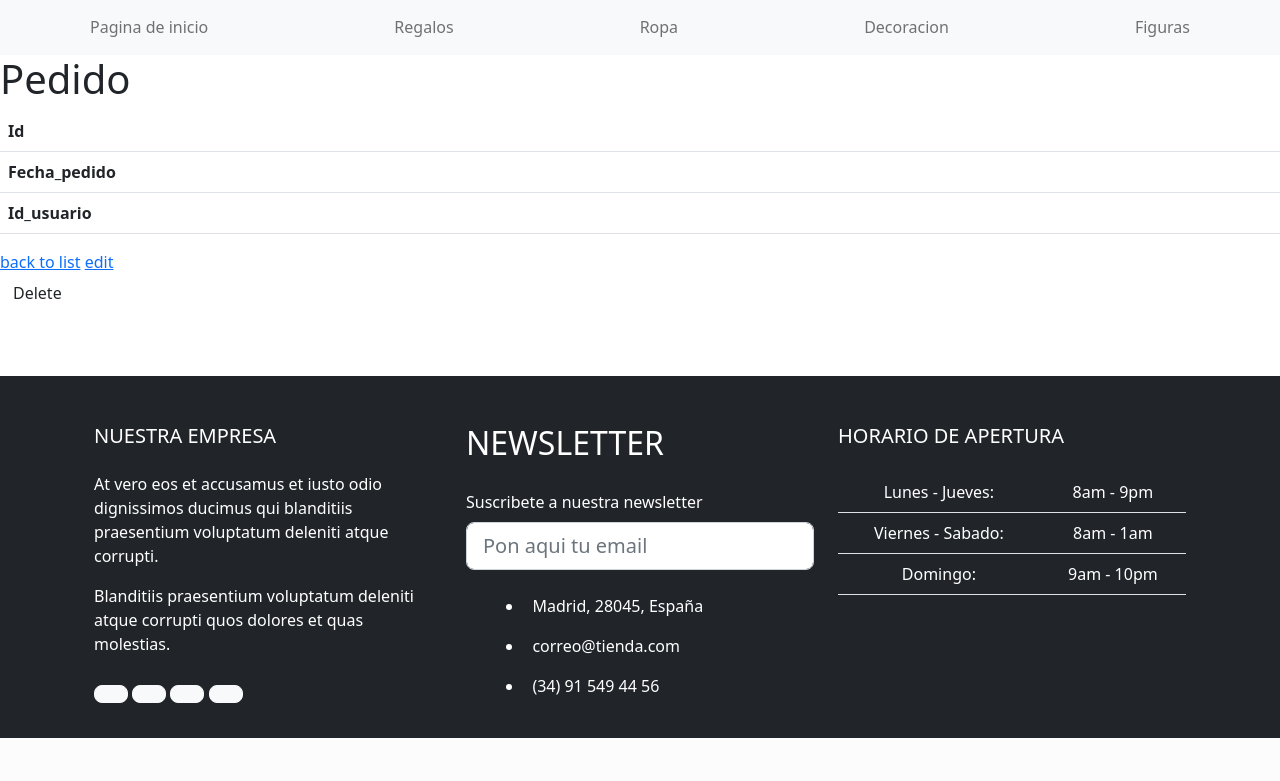
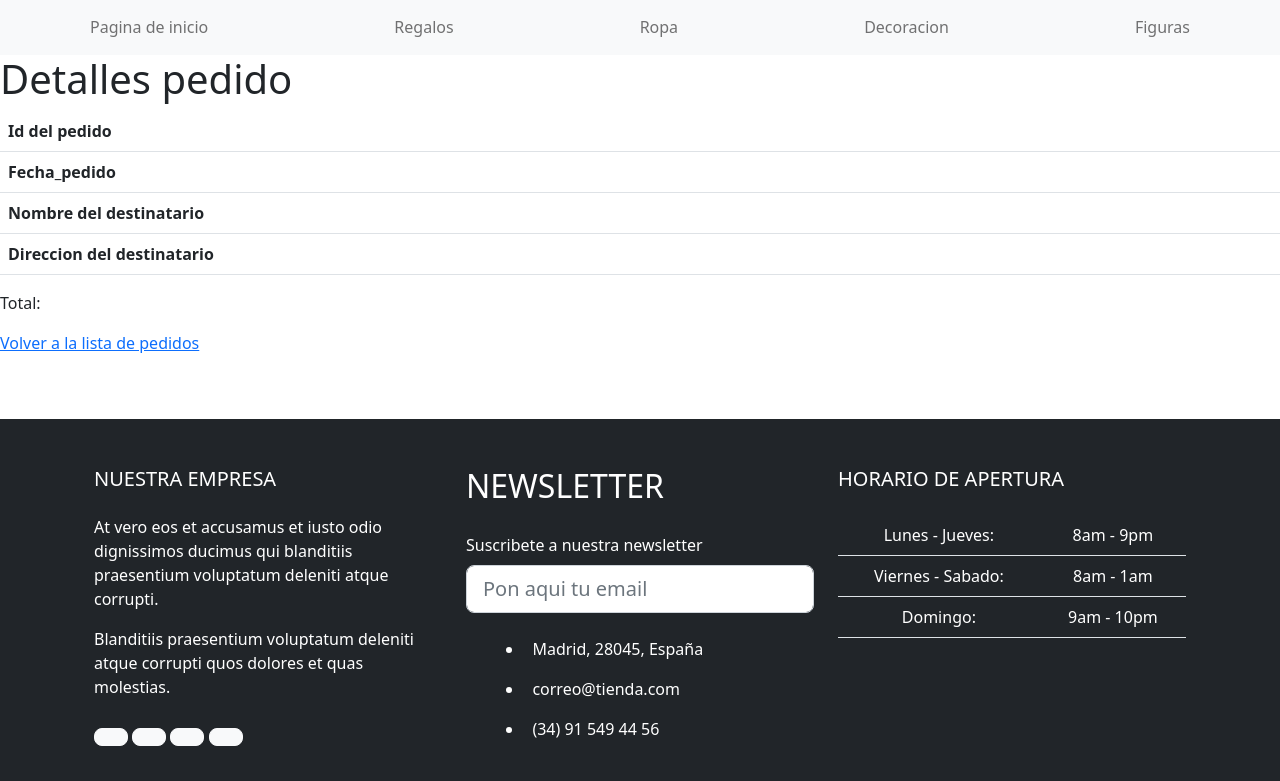
Before and after one commit to Vfuentetaja/SymfonyMarket, a Symfony app: template templates/pedido/show.html.twig in a window 1280 px wide. Shown: the part 163-944 px from the top of the page. Before the commit the page ends 901 px from the top, so only its background shows below. Run offline with Twig, Linux system fonts and the light colour scheme; the template is opened without the code that fills it, so the values that code supplies are empty; some libraries are stand-ins or nearby versions.

Commit message:
commit con pedidos y item ya hechos

```diff
--- a/public/styles/app.css
+++ b/public/styles/app.css
@@ -2,6 +2,11 @@
     width: 50px;
     height: 50px;
 }
+
+/* .media-imagen{
+    width: 100px;
+    height: 50px;
+} */
 
 .textos_cabecera{
     color:rgb(255, 255, 255)
@@ -231,6 +236,24 @@
     width: 60%;
 }
 
+.contenedor #pedido {
+    width: 100%;
+    margin: auto;
+    display: inline-block;
+}
+
+.contenedor #pedido > div {
+    margin-top: 2%;
+    display:flex;
+    justify-content: space-between;
+}
+
+.contenedor #pedido > div >label{
+    font-family: cursive;
+    font-weight: bolder;
+    width: 35%;
+}
+
 
 .contenedor button{
     font-family: cursive;
--- a/src/Entity/Producto.php
+++ b/src/Entity/Producto.php
@@ -45,6 +45,7 @@
     #[ORM\Column(nullable: true)]
     private ?int $descuento = null;
 
+    //#[ORM\OneToMany(mappedBy: 'producto', targetEntity: Item::class,cascade: ['persist','remove'])]
     #[ORM\OneToMany(mappedBy: 'producto', targetEntity: Item::class)]
     private Collection $items;
 
--- a/src/Form/PedidoType.php
+++ b/src/Form/PedidoType.php
@@ -14,6 +14,8 @@
         $builder
             ->add('fecha_pedido')
             ->add('id_usuario')
+            ->add('destinatario')
+            ->add('direccionDestinatario')
         ;
     }
 
--- a/templates/comunes/_menu.html.twig
+++ b/templates/comunes/_menu.html.twig
@@ -34,6 +34,14 @@
 
       {% if is_granted('ROLE_ADMIN')%}
       <li class="nav-item active">
+        <a class="nav-link" href="{{path('app_producto_new')}}">
+          Crear producto
+        </a>
+      </li>
+      {% endif %}
+
+      {% if is_granted('ROLE_ADMIN')%}
+      <li class="nav-item active">
         <a class="nav-link" href="{{path('app_producto_search_all')}}">
           Lista de productos
         </a>
@@ -42,19 +50,27 @@
 
       {% if is_granted('ROLE_ADMIN')%}
       <li class="nav-item active">
-        <a class="nav-link" href="{{path('app_producto_new')}}">
-          Crear producto
-        </a>
-      </li>
-    {% endif %}
-
-      {% if is_granted('ROLE_ADMIN')%}
-      <li class="nav-item active">
         <a class="nav-link" href="{{path('app_user_index')}}">
           Lista de usuarios
         </a>
       </li>
       {% endif %}
+
+      {% if app.user %}
+        {% if is_granted('ROLE_ADMIN')%}
+        <li class="nav-item active">
+          <a class="nav-link" href="{{path('app_pedido_index_all')}}">
+            Lista de pedidos
+          </a>
+        </li>
+        {% else %}
+        <li class="nav-item active">
+          <a class="nav-link" href="{{path('app_pedido_index', {'id': app.user.id}) }}">
+            Lista de pedidos
+          </a>
+        </li>
+        {% endif %}
+      {% endif %}
     </ul>
   </div>
 </nav>
--- /dev/null
+++ b/templates/item/_delete_form.html.twig
@@ -0,0 +1,4 @@
+<form method="post" action="{{ path('app_item_delete', {'id': pedido.id,'id_item': item.id}) }}" onsubmit="return confirm('¿Seguro que quieres eliminar este producto del pedido?');">
+    <input type="hidden" name="_token" value="{{ csrf_token('delete' ~ pedido.id) }}">
+    <button class="btn">Sacar del pedido</button>
+</form>
--- a/templates/pedido/_delete_form.html.twig
+++ b/templates/pedido/_delete_form.html.twig
@@ -1,4 +1,4 @@
-<form method="post" action="{{ path('app_pedido_delete', {'id': pedido.id}) }}" onsubmit="return confirm('Are you sure you want to delete this item?');">
+<form method="post" action="{{ path('app_pedido_delete', {'id': pedido.id}) }}" onsubmit="return confirm('¿Seguro que quieres eliminar este pedido?');">
     <input type="hidden" name="_token" value="{{ csrf_token('delete' ~ pedido.id) }}">
-    <button class="btn">Delete</button>
+    <button class="btn">Eliminar</button>
 </form>
--- a/templates/pedido/_form.html.twig
+++ b/templates/pedido/_form.html.twig
@@ -1,4 +1,4 @@
 {{ form_start(form) }}
     {{ form_widget(form) }}
-    <button class="btn">{{ button_label|default('Save') }}</button>
+    <button class="btn btn-primary">{{ button_label|default('Save') }}</button>
 {{ form_end(form) }}
--- a/templates/pedido/show.html.twig
+++ b/templates/pedido/show.html.twig
@@ -3,12 +3,12 @@
 {% block title %}Pedido{% endblock %}
 
 {% block body %}
-    <h1>Pedido</h1>
+    <h1>Detalles pedido</h1>
 
     <table class="table">
         <tbody>
             <tr>
-                <th>Id</th>
+                <th>Id del pedido</th>
                 <td>{{ pedido.id }}</td>
             </tr>
             <tr>
@@ -16,15 +16,29 @@
                 <td>{{ pedido.fechaPedido ? pedido.fechaPedido|date('Y-m-d H:i:s') : '' }}</td>
             </tr>
             <tr>
-                <th>Id_usuario</th>
-                <td>{{ pedido.idUsuario }}</td>
+                <th>Nombre del destinatario</th>
+                <td>{{ pedido.destinatario}}</td>
+            </tr>
+            <tr>
+                <th>Direccion del destinatario</th>
+                <td>{{ pedido.direccionDestinatario }}</td>
             </tr>
         </tbody>
     </table>
+    <ul>
+    {% for item in pedido.items %}
+        <li>{{item.producto.nombre}}:  {{item.producto.precio}}.  Cantidad:{{item.cantidad}}  {{ include('item/_delete_form.html.twig') }}</li>
+    {% endfor %}
+    </ul>
+    <p>Total: </p>
+    {% if is_granted('ROLE_ADMIN')%}
+        <a href="{{path('app_pedido_index_all')}}">Volver a la lista de pedidos</a>
+    {% else %}
+        <a href="{{path('app_pedido_index', {'id': app.user.id}) }}">Volver a la lista de pedidos</a>
+    {% endif %}
 
-    <a href="{{ path('app_pedido_index') }}">back to list</a>
 
-    <a href="{{ path('app_pedido_edit', {'id': pedido.id}) }}">edit</a>
+    {# <a href="{{ path('app_pedido_edit', {'id': pedido.id}) }}">edit</a> #}
 
-    {{ include('pedido/_delete_form.html.twig') }}
+    {# {{ include('pedido/_delete_form.html.twig') }} #}
 {% endblock %}
--- a/templates/producto/index.html.twig
+++ b/templates/producto/index.html.twig
@@ -11,6 +11,8 @@
     <span class="titular_lista_index">
     {# {{app.session.isStarted()}} #}
         <h3>Novedades</h3>
+        <a class="nav-link" href="{{path('app_pedido_new')}}">Crear nuevo pedido</a>
+
     </span>
     <section class="novedades">
       <div class="slideshow-container">
```
Also changed, not shown: migrations/Version20230125192547.php (added, +31 -0 lines), migrations/Version20230126152704.php (added, +31 -0 lines), src/Controller/PedidoController.php (+100 -15 lines), src/Entity/Item.php (+8 -3 lines), src/Entity/Pedido.php (+32 -2 lines), src/Repository/PedidoRepository.php (+12 -14 lines), templates/pedido/edit.html.twig (+13 -7 lines), templates/pedido/index.html.twig (+5 -4 lines).
